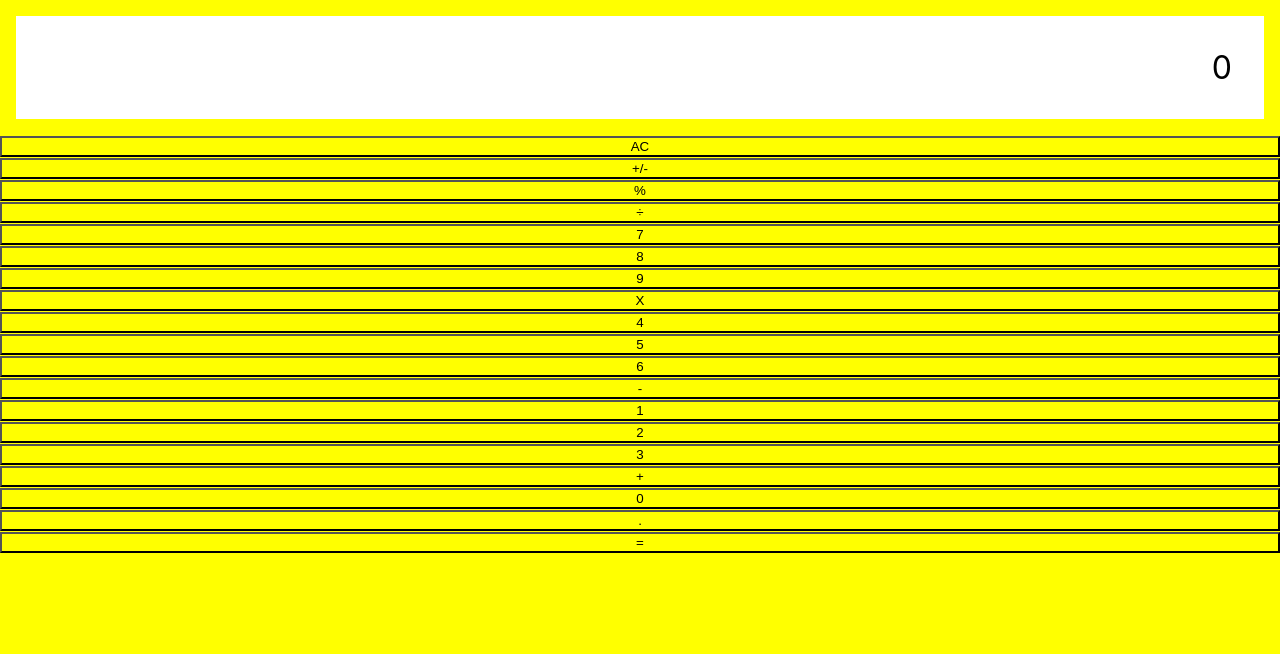
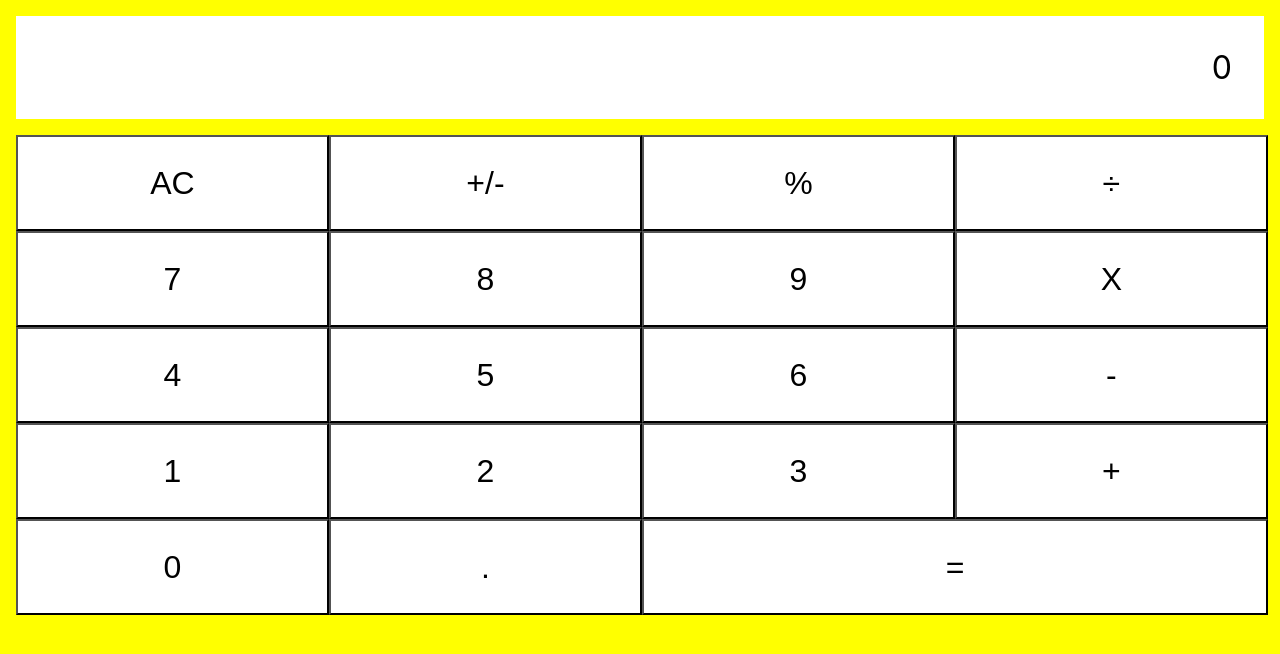
Before and after one commit to Jarfsoft/react_calculator, a React (Create React App) app: page / in a window 1280 px wide. Shown: the top 654 px of the page. Built offline with nearby package versions, Linux system fonts and the light colour scheme.

Commit message:
Add Buttons style

```diff
--- /dev/null
+++ b/src/Components/Button.css
@@ -0,0 +1,13 @@
+.button1 {
+  width: 24.45%;
+  height: 6rem;
+  font-size: xx-large;
+  background-color: white;
+}
+
+.button0 {
+  width: 48.95%;
+  height: 6rem;
+  font-size: xx-large;
+  background-color: white;
+}
--- a/src/Components/Button.js
+++ b/src/Components/Button.js
@@ -1,10 +1,12 @@
 import PropTypes from 'prop-types';
 import React from 'react';
+import './Button.css';
 
 function Button(props) {
-  const { name, press, key } = props;
+  const { name, press, key, fr } = props;
+  const fraction = fr === '1' ? 'button1' : 'button0';
   return (
-    <button type="button" key={key} onClick={() => press(name)}>
+    <button className={fraction} type="button" key={key} onClick={() => press(name)}>
       {name}
     </button>
   );
@@ -14,6 +16,7 @@ Button.propTypes = {
   name: PropTypes.string.isRequired,
   press: PropTypes.func.isRequired,
   key: PropTypes.string.isRequired,
+  fr: PropTypes.string.isRequired,
 };
 
 export default Button;
--- /dev/null
+++ b/src/Components/ButtonPanel.css
@@ -0,0 +1,3 @@
+.buttonPanel {
+  margin: 1rem;
+}
--- a/src/Components/ButtonPanel.js
+++ b/src/Components/ButtonPanel.js
@@ -2,36 +2,47 @@ import React, { Component } from 'react';
 import PropTypes from 'prop-types';
 
 import Button from './Button';
+import './ButtonPanel.css';
 
 export default class ButtonPanel extends Component {
   btns = ['AC', '+/-', '%', '÷', '7', '8', '9', 'X', '4', '5', '6', '-', '1', '2', '3', '+', '0', '.', '=']
 
-  callButton(x, y, sIH) {
-    return this.btns.slice(x, y).map(
-      (btn) => <Button key={btn} press={sIH} name={btn} />,
+  callButton(x, y, sIH, fraction) {
+    if (fraction === '1') {
+      return this.btns.slice(x, y).map(
+        (btn) => <Button fr={fraction} key={btn} press={sIH} name={btn} />,
+      );
+    }
+
+    return (
+      <>
+        <Button fr="1" key="0" press={sIH} name="0" />
+        <Button fr="1" key="." press={sIH} name="." />
+        <Button fr="0" key="=" press={sIH} name="=" />
+      </>
     );
   }
 
   render() {
     const { onSaveInput } = this.props;
     return (
-      <>
+      <div className="buttonPanel">
         <div>
-          {this.callButton(0, 4, onSaveInput)}
+          {this.callButton(0, 4, onSaveInput, '1')}
         </div>
         <div>
-          {this.callButton(4, 8, onSaveInput)}
+          {this.callButton(4, 8, onSaveInput, '1')}
         </div>
         <div>
-          {this.callButton(8, 12, onSaveInput)}
+          {this.callButton(8, 12, onSaveInput, '1')}
         </div>
         <div>
-          {this.callButton(12, 16, onSaveInput)}
+          {this.callButton(12, 16, onSaveInput, '1')}
         </div>
         <div>
-          {this.callButton(16, 19, onSaveInput)}
+          {this.callButton(16, 19, onSaveInput, '0')}
         </div>
-      </>
+      </div>
     );
   }
 }
```
Also changed, not shown: screenshot.png (added).
